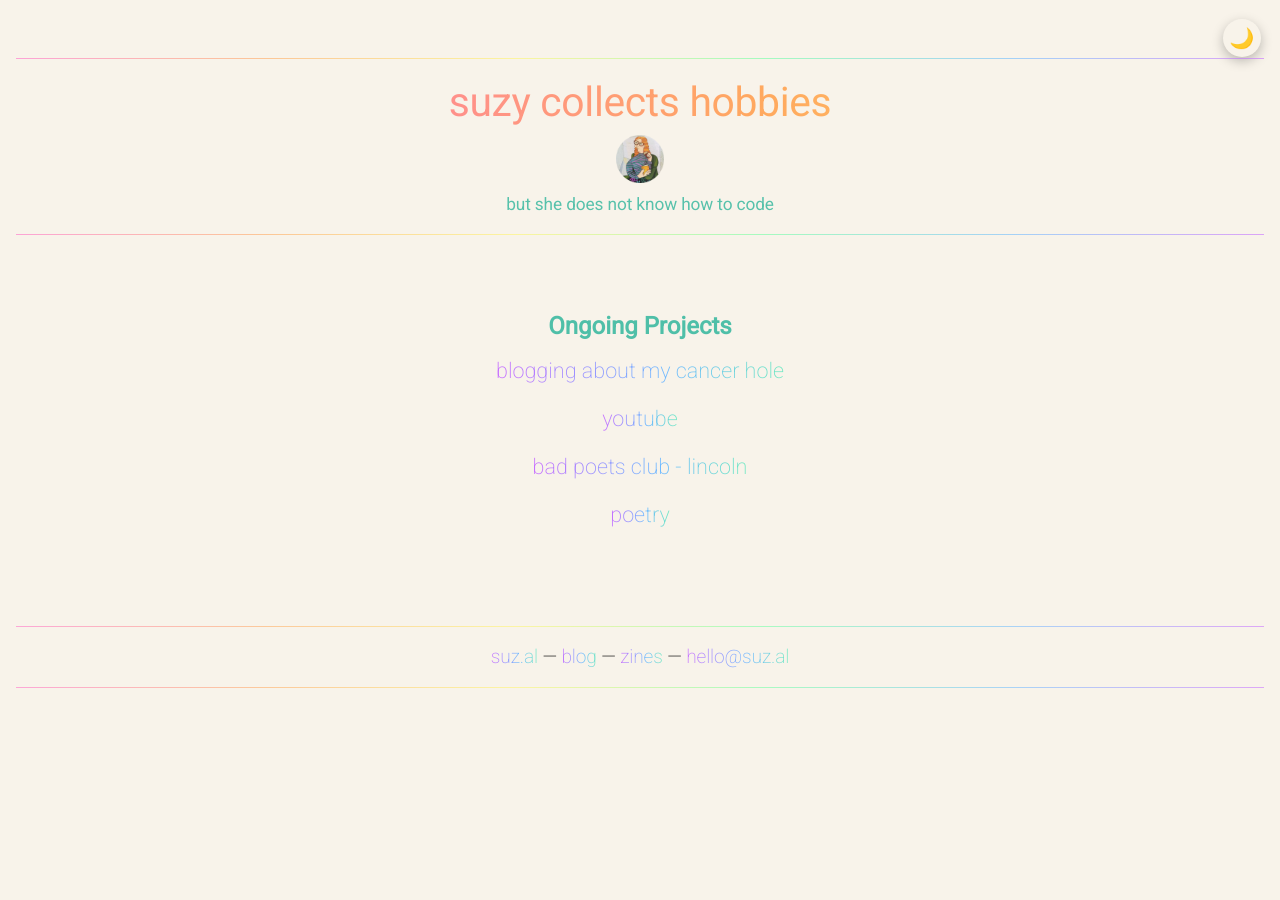
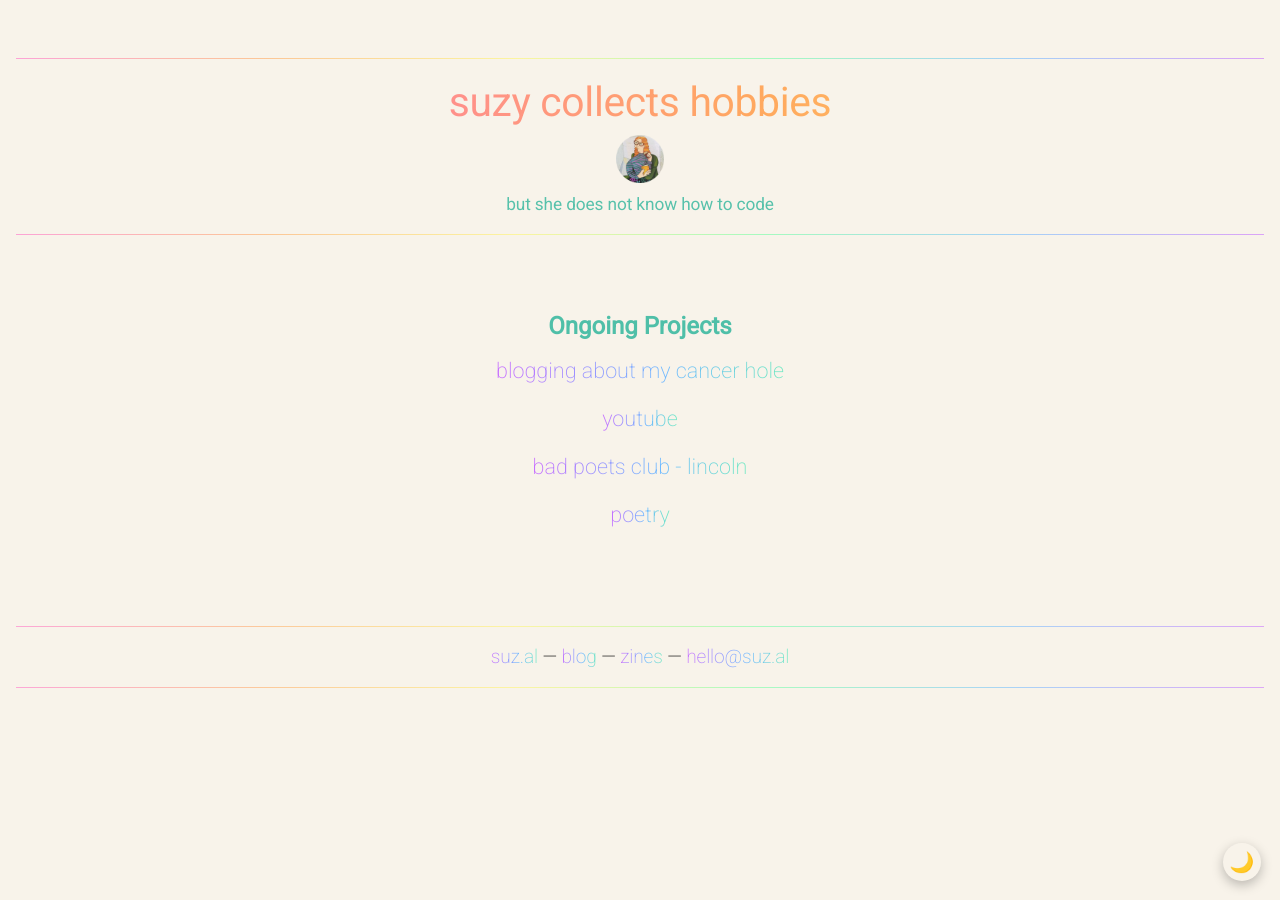
Before and after one commit to Marmitewarlock/suzal, a Jekyll site: the page built from index.md, in a window 1280 px wide. Built offline with Jekyll 4.4.1, drawn with Linux system fonts in a browser that asks for light colours.

Commit message:
Update royal-velvet.css

```diff
--- a/assets/css/royal-velvet.css
+++ b/assets/css/royal-velvet.css
@@ -395,7 +395,7 @@ footer.rv-blog-footer .rv-crest-line {
 
 .rv-theme-toggle {
   position: fixed;
-  top: 1.2rem;
+  bottom: 1.2rem;
   right: 1.2rem;
 
   width: 38px;
```
